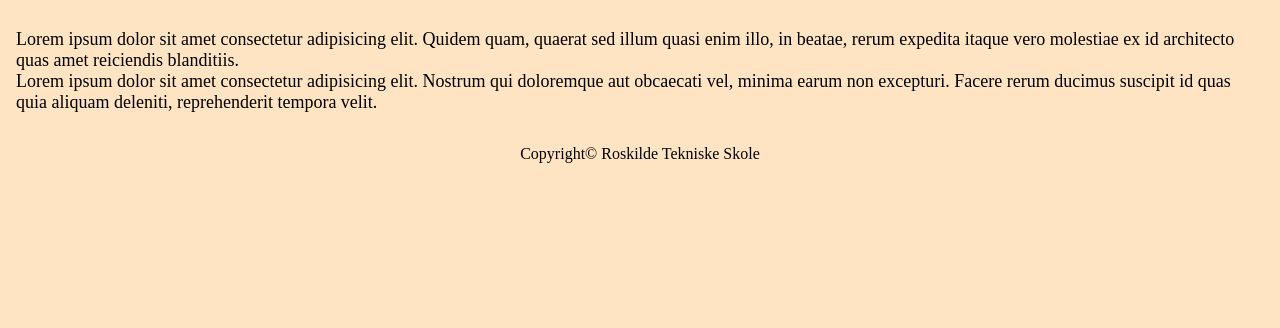
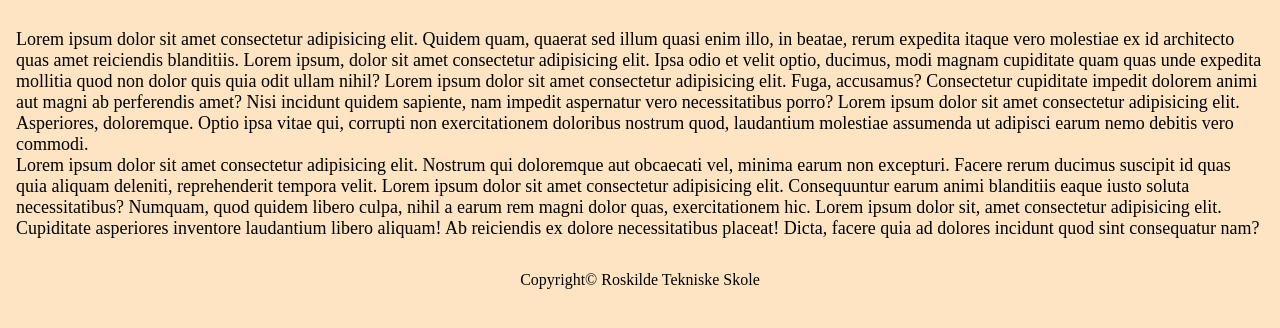
Before and after one commit to orindholt/github-intro-master, a plain HTML site: page opgave/index.html in a window 1280 px wide. Shown: the part 106-434 px from the top of the page. Drawn offline with Linux system fonts and the light colour scheme.

Commit message:
Add more lorem to markup

```diff
--- a/opgave/index.html
+++ b/opgave/index.html
@@ -21,8 +21,8 @@
     <main>
         <section>
             <h1>Welcome to this Café!</h1>
-            <p>Lorem ipsum dolor sit amet consectetur adipisicing elit. Quidem quam, quaerat sed illum quasi enim illo, in beatae, rerum expedita itaque vero molestiae ex id architecto quas amet reiciendis blanditiis.</p>
-            <p>Lorem ipsum dolor sit amet consectetur adipisicing elit. Nostrum qui doloremque aut obcaecati vel, minima earum non excepturi. Facere rerum ducimus suscipit id quas quia aliquam deleniti, reprehenderit tempora velit.</p>
+            <p>Lorem ipsum dolor sit amet consectetur adipisicing elit. Quidem quam, quaerat sed illum quasi enim illo, in beatae, rerum expedita itaque vero molestiae ex id architecto quas amet reiciendis blanditiis. Lorem ipsum, dolor sit amet consectetur adipisicing elit. Ipsa odio et velit optio, ducimus, modi magnam cupiditate quam quas unde expedita mollitia quod non dolor quis quia odit ullam nihil? Lorem ipsum dolor sit amet consectetur adipisicing elit. Fuga, accusamus? Consectetur cupiditate impedit dolorem animi aut magni ab perferendis amet? Nisi incidunt quidem sapiente, nam impedit aspernatur vero necessitatibus porro? Lorem ipsum dolor sit amet consectetur adipisicing elit. Asperiores, doloremque. Optio ipsa vitae qui, corrupti non exercitationem doloribus nostrum quod, laudantium molestiae assumenda ut adipisci earum nemo debitis vero commodi.</p>
+            <p>Lorem ipsum dolor sit amet consectetur adipisicing elit. Nostrum qui doloremque aut obcaecati vel, minima earum non excepturi. Facere rerum ducimus suscipit id quas quia aliquam deleniti, reprehenderit tempora velit. Lorem ipsum dolor sit amet consectetur adipisicing elit. Consequuntur earum animi blanditiis eaque iusto soluta necessitatibus? Numquam, quod quidem libero culpa, nihil a earum rem magni dolor quas, exercitationem hic. Lorem ipsum dolor sit, amet consectetur adipisicing elit. Cupiditate asperiores inventore laudantium libero aliquam! Ab reiciendis ex dolore necessitatibus placeat! Dicta, facere quia ad dolores incidunt quod sint consequatur nam?</p>
         </section>
     </main>
     <footer>
```
